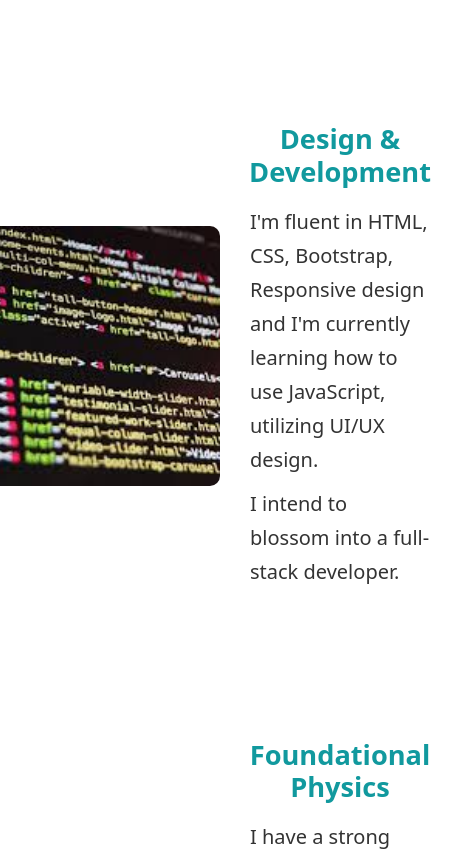
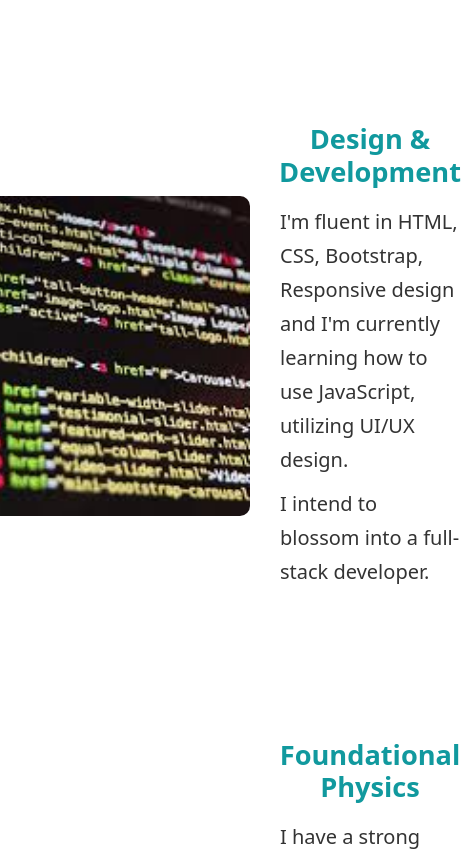
Before and after one commit to JayZeus999/Capstone-Project-1, a plain HTML site: page index.html in a window 390 px wide. Shown: the part 1880-2731 px from the top of the page, 461 px wide, since content can reach past the window. Drawn offline with nearby package versions, Linux system fonts and the light colour scheme.

Commit message:
Add files via upload

```diff
--- a/styles.css
+++ b/styles.css
@@ -1,10 +1,36 @@
+@media (max-width: 1100px) {
+    .container-coding {
+        max-width: 900px;
+        gap: 30px;
+        margin-top: 100px;
+    }
+
+    .skills-text {
+        max-width: 500px;
+    }
+
+    .coding-img,
+    .quantum-img,
+    .gaming {
+        width: 260px;
+        height: 260px;
+    }
+}
+
 @media (max-width: 900px) {
     .container-coding {
         flex-direction: column;
         align-items: center;
-        max-width: 100%;
+        max-width: 98vw;
         margin-top: 60px;
         gap: 20px;
+    }
+
+    .skills-text {
+        max-width: 90vw;
+        text-align: center;
+        align-items: center;
+        min-height: unset;
     }
 
     .coding-img,
@@ -13,13 +39,6 @@
         width: 80vw;
         max-width: 320px;
         height: auto;
-    }
-
-    .skills-text {
-        min-height: unset;
-        max-width: 90vw;
-        text-align: center;
-        align-items: center;
     }
 
     .skills-description {
@@ -134,8 +153,8 @@
 .coding-img,
 .quantum-img,
 .gaming {
-    width: 260px;
-    height: 260px;
+    width: 320px;
+    height: 320px;
     object-fit: cover;
     border-radius: 10px;
 }
@@ -146,7 +165,7 @@
     flex-direction: column;
     justify-content: center;
     min-width: 180px;
-    max-width: 500px;
+    max-width: 650px;
 }
 
 .skills-title {
```
